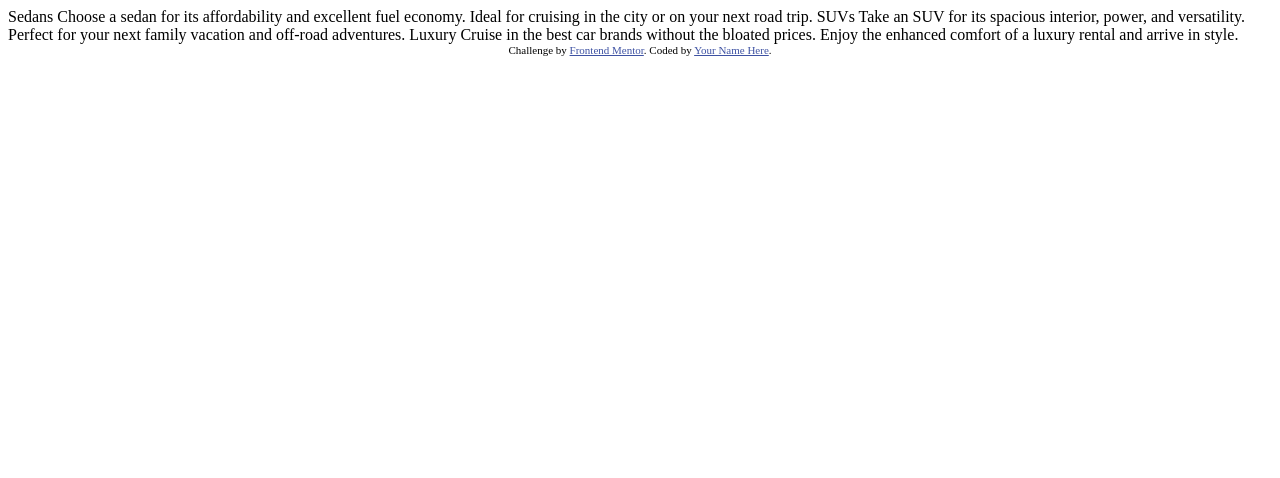
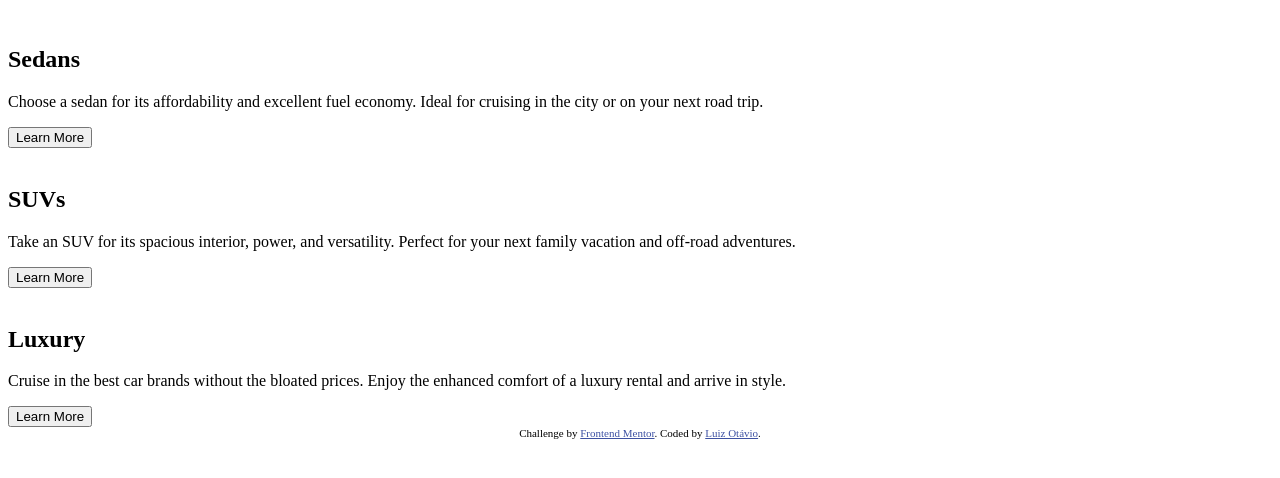
Before and after one commit to luizotvio/3-column-preview-card-component-main, a plain HTML site: page index.html in a window 1280 px wide. Drawn offline with Linux system fonts and the light colour scheme.

Commit message:
Update index.html
created content

```diff
--- a/index.html
+++ b/index.html
@@ -1,8 +1,10 @@
 <!DOCTYPE html>
 <html lang="en">
+
 <head>
   <meta charset="UTF-8">
-  <meta name="viewport" content="width=device-width, initial-scale=1.0"> <!-- displays site properly based on user's device -->
+  <meta name="viewport" content="width=device-width, initial-scale=1.0">
+  <!-- displays site properly based on user's device -->
 
   <link rel="icon" type="image/png" sizes="32x32" href="./images/favicon-32x32.png">
 
@@ -10,27 +12,45 @@
 
   <!-- Feel free to remove these styles or customise in your own stylesheet 👍 -->
   <style>
-    .attribution { font-size: 11px; text-align: center; }
-    .attribution a { color: hsl(228, 45%, 44%); }
+    .attribution {
+      font-size: 11px;
+      text-align: center;
+    }
+
+    .attribution a {
+      color: hsl(228, 45%, 44%);
+    }
   </style>
 </head>
+
 <body>
+  <main>
+    <section class="container-one general-rule">
+      <img src="" alt="" class="logo-icon">
+      <h2>Sedans</h2>
+      <p>Choose a sedan for its affordability and excellent fuel economy. Ideal for cruising in the city
+        or on your next road trip.</p>
+      <button class="btn">Learn More</button>
+    </section>
+    <section class="container-two general-rule">
+      <img src="" alt="" class="logo-icon">
+      <h2>SUVs</h2>
+      <p>Take an SUV for its spacious interior, power, and versatility. Perfect for your next family vacation
+        and off-road adventures.</p>
+        <button class="btn">Learn More</button>
+    </section>
+    <section class="container-three general-rule">
+      <img src="" alt="" class="logo-icon">
+      <h2>Luxury</h2>
+      <p>Cruise in the best car brands without the bloated prices. Enjoy the enhanced comfort of a luxury
+        rental and arrive in style.</p>
+        <button class="btn">Learn More</button>
+  </main>
 
-  Sedans
-  Choose a sedan for its affordability and excellent fuel economy. Ideal for cruising in the city
-  or on your next road trip.
+  <footer class="attribution">
+    Challenge by <a href="https://www.frontendmentor.io?ref=challenge" target="_blank">Frontend Mentor</a>.
+    Coded by <a href="https://github.com/luizotvio">Luiz Otávio</a>.
+  </footer>
+</body>
 
-  SUVs
-  Take an SUV for its spacious interior, power, and versatility. Perfect for your next family vacation
-  and off-road adventures.
-
-  Luxury
-  Cruise in the best car brands without the bloated prices. Enjoy the enhanced comfort of a luxury
-  rental and arrive in style.
-
-  <div class="attribution">
-    Challenge by <a href="https://www.frontendmentor.io?ref=challenge" target="_blank">Frontend Mentor</a>.
-    Coded by <a href="#">Your Name Here</a>.
-  </div>
-</body>
 </html>
```
